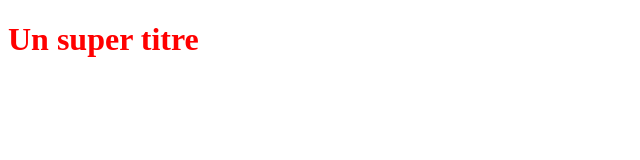
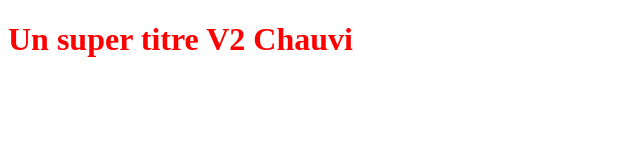
Before and after one commit to antoinechauvigne/OpenclassroomsProject, a plain HTML site: page index.html in a window 1280 px wide. Shown: the whole page, without its empty margins (0-640 px from the left). Drawn offline with Linux system fonts and the light colour scheme.

Commit message:
“Modification BIS du titre H1

```diff
--- a/index.html
+++ b/index.html
@@ -5,6 +5,6 @@
     <link rel="stylesheet" type="text/css" href="styles.css">
 </head>
 <body>
-    <h1>Un super titre</h1>
+    <h1>Un super titre V2 Chauvi</h1>
 </body>
 </html>
```
